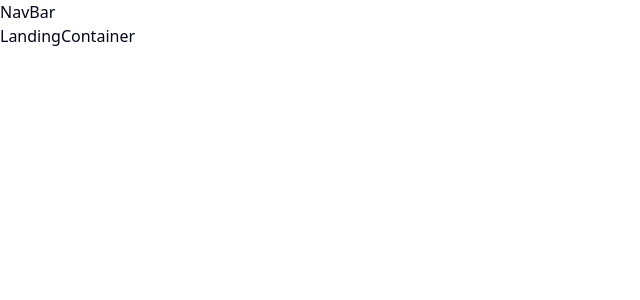
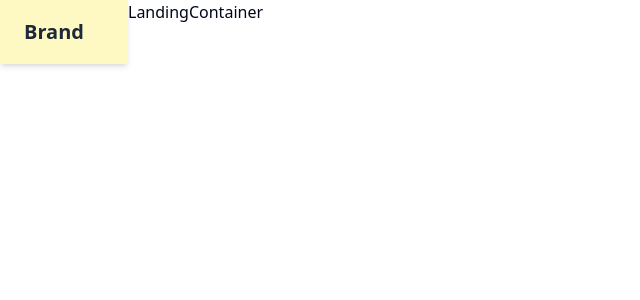
Before and after one commit to coregatekit/siri-next-app, a Next.js app: page /landing in a window 1280 px wide. Shown: the top 300 px of the page, without its empty margins (0-640 px from the left). Built offline with nearby package versions, Linux system fonts and the light colour scheme.

Commit message:
wip: update some nav bar desing

```diff
--- a/app/layout.tsx
+++ b/app/layout.tsx
@@ -28,8 +28,10 @@ export default function RootLayout({
 			<body
 				className={`${geistSans.variable} ${geistMono.variable} antialiased`}
 			>
-				<NavBarWrapper />
-				{children}
+				<div className='flex flex-row min-h-screen'>
+					<NavBarWrapper />
+					{children}
+				</div>
 			</body>
 		</html>
 	);
--- a/components/nav-bar-wrapper.tsx
+++ b/components/nav-bar-wrapper.tsx
@@ -11,7 +11,16 @@ function NavBarWrapper() {
 		return null;
 	}
 
-	return <div>NavBar</div>;
+	return (
+		<nav className='flex min-w-1/10 items-center justify-between px-6 h-16 bg-yellow-100 shadow-md'>
+			<div>
+				{/* Logo or Brand Name */}
+				<a href='/' className='text-xl font-bold text-gray-800'>
+					Brand
+				</a>
+			</div>
+		</nav>
+	);
 }
 
 export default NavBarWrapper;
```
